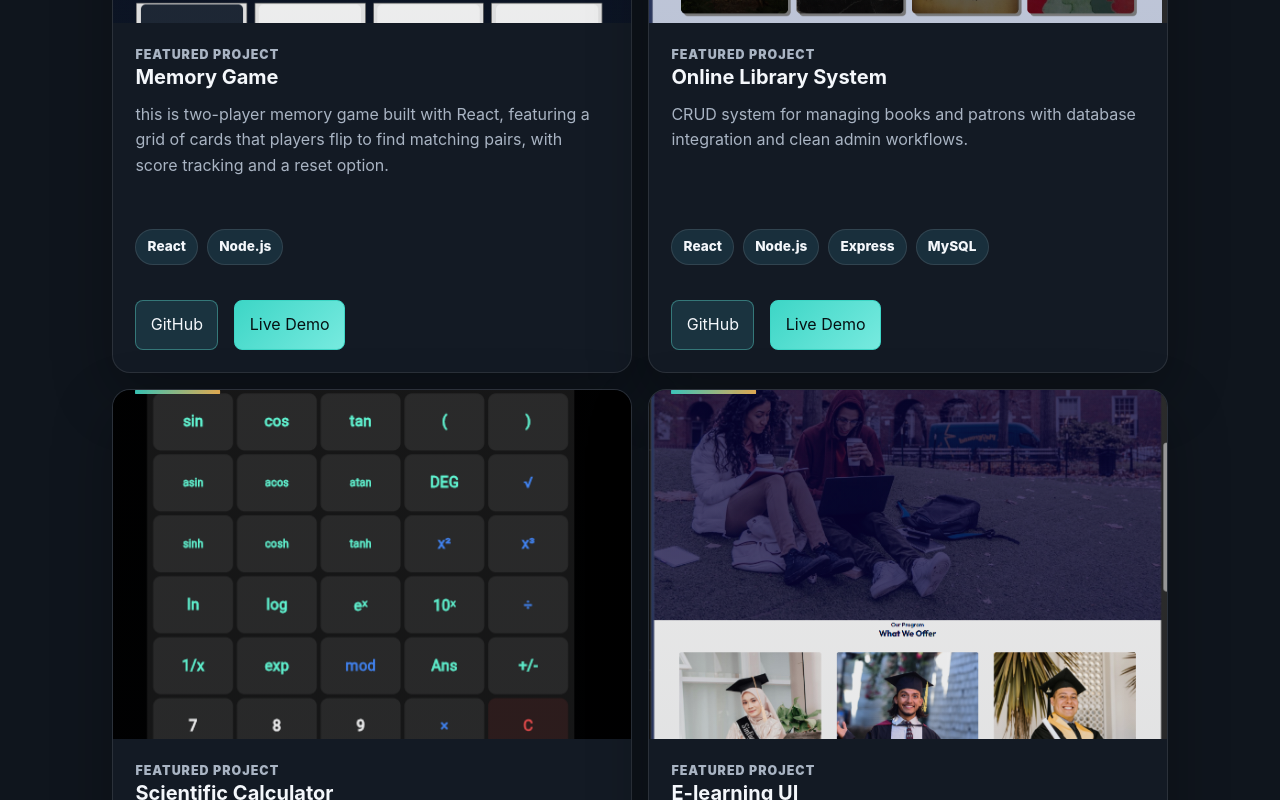
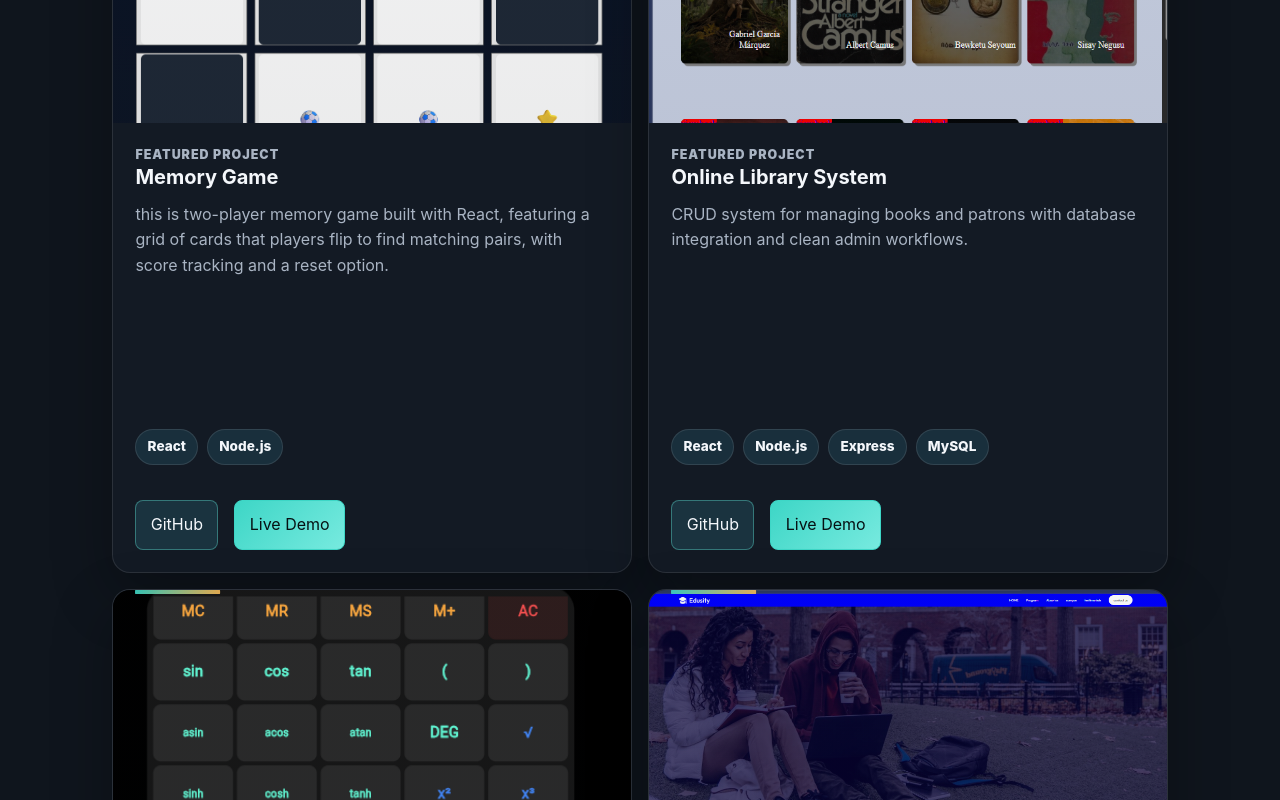
Before and after one commit to hibr12/my-portfolio, a React (Vite) app: page / in a window 1280 px wide. Shown: the part 2101-2901 px from the top of the page. Built offline with nearby package versions, Linux system fonts and the light colour scheme.

Commit message:
AGAIN GIT UPDATE

```diff
--- a/src/styles/global.css
+++ b/src/styles/global.css
@@ -409,7 +409,7 @@ textarea {
   cursor: pointer;
   display: flex;
   flex-direction: column;
-  height: 700px;
+  height: 900px;
   overflow: hidden;
   padding: 0;
 }
```
